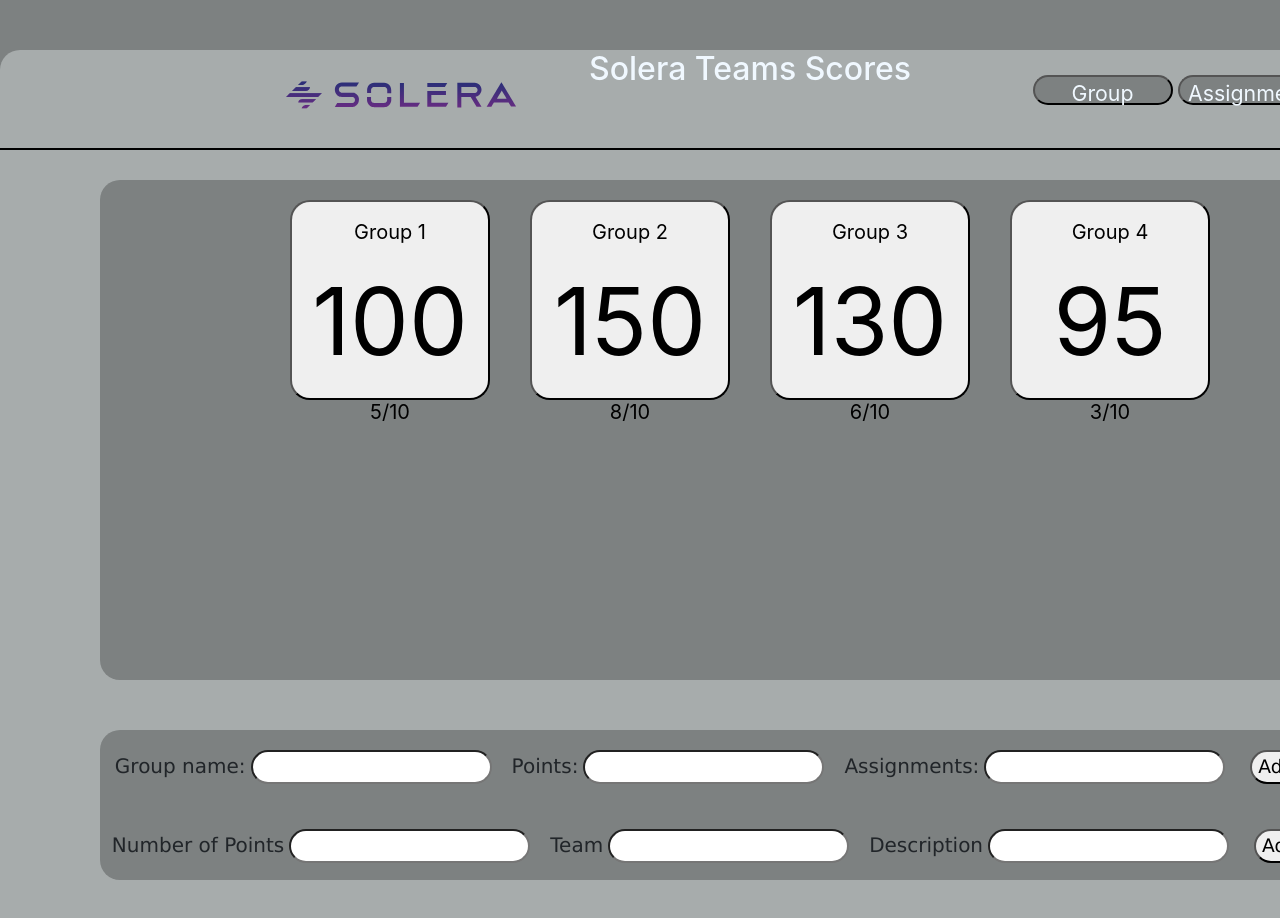
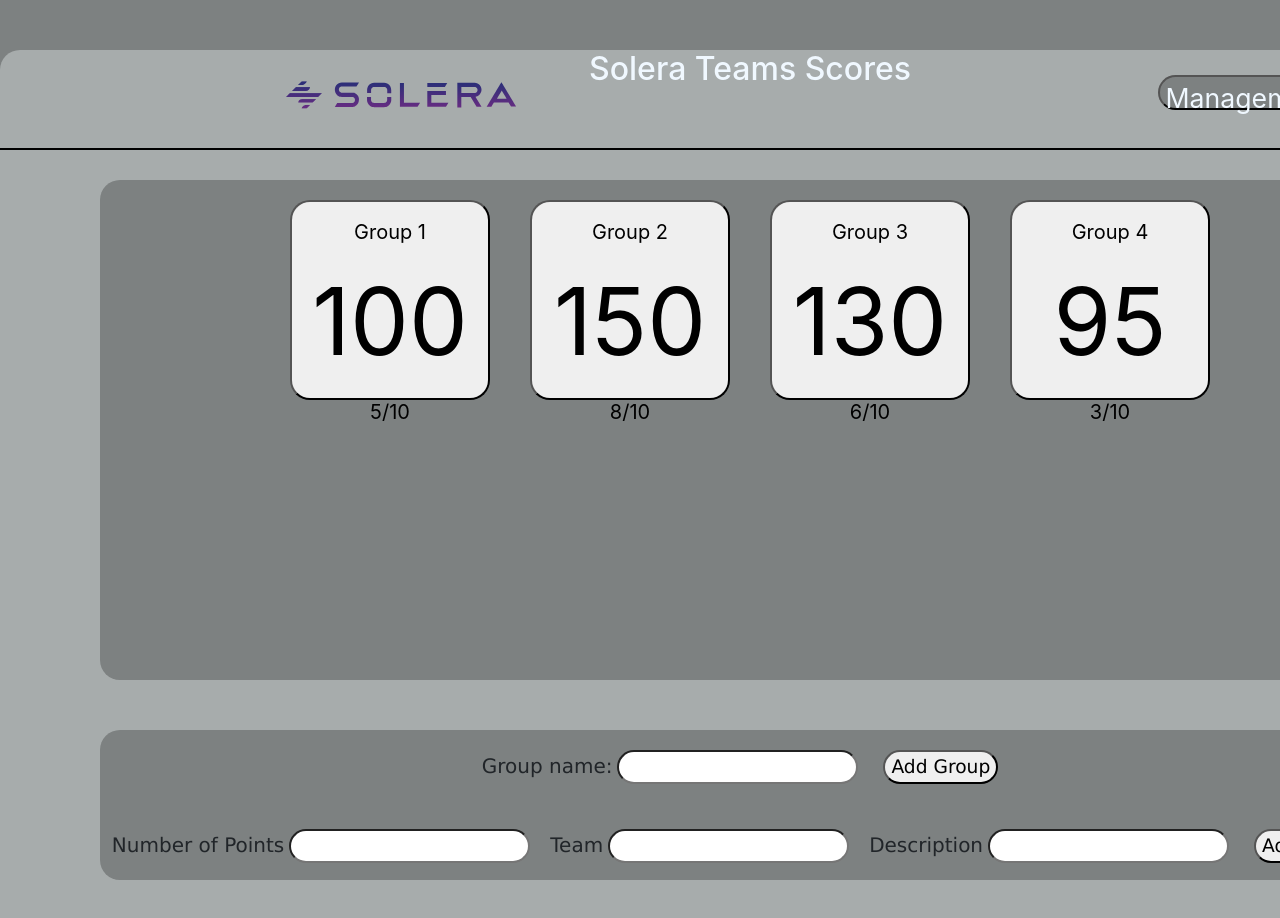
Before and after one commit to jndgoncalves/SoleraBootcampProject, a React (Create React App) app: page / in a window 1280 px wide. Shown: the top 918 px of the page. Built offline with nearby package versions, Linux system fonts and the light colour scheme; the HTML template or start-up script is replaced by a standard one.

Commit message:
more and more changes

```diff
--- a/src/App.css
+++ b/src/App.css
@@ -2,35 +2,6 @@ body {
   background-color: rgb(125, 129, 129);
 }
 
-.BigDiv {
-  height: 500px;
-  width: 1300px;
-  background-color: rgb(125, 129, 129);
-  border-radius: 20px;
-}
-
-.ResultsDiv {
-  /*visibility: hidden;*/
-  height: 150px;
-  width: 1300px;
-  background-color: rgb(125, 129, 129);
-  border-radius: 20px;
-  margin-top: 50px;
-}
-
-.BigDiv button {
-  text-align: center;
-  margin: 20px;
-  width: 200px;
-  height: 200px;
-  padding: 10px;
-  border-radius: 20px;
-}
-
-div {
-  text-align: center;
-  margin: 25px auto;
-}
 
 .App {
   background-color: rgb(167, 172, 172);
--- a/src/App.js
+++ b/src/App.js
@@ -2,11 +2,15 @@ import "./App.css";
 import BigDiv from "./Components/BigDiv/BigDiv";
 import Header from "./Components/Header/Header";
 
+
 const App = () => {
+
   return (
     <>
-      {/* <Header /> */}
+    <div className="App" id="App">
+    <Header />
       <BigDiv />
+    </div>
     </>
   );
 }
--- /dev/null
+++ b/src/Components/BigDiv/BigDiv.css
@@ -0,0 +1,29 @@
+.BigDiv {
+    height: 500px;
+    width: 1300px;
+    background-color: rgb(125, 129, 129);
+    border-radius: 20px;
+  }
+
+  .ResultsDiv {
+    visibility:hidden;
+    height: 150px;
+    width: 1300px;
+    background-color: rgb(125, 129, 129);
+    border-radius: 20px;
+    margin-top: 50px;
+  }
+
+  .BigDiv button {
+    text-align: center;
+    margin: 20px;
+    width: 200px;
+    height: 200px;
+    padding: 10px;
+    border-radius: 20px;
+  }
+
+  div {
+    text-align: center;
+    margin: 25px auto;
+  }
--- a/src/Components/BigDiv/BigDiv.js
+++ b/src/Components/BigDiv/BigDiv.js
@@ -5,7 +5,8 @@ import NewGroup from '../NewGroup/NewGroup.js';
 import AddPoints from '../AddPoints/AddPoints.js';
 import GroupDetails from '../GroupDetails/GroupDetails';
 import Group from '../Group/Group';
-import '../../App.css';
+import './BigDiv.css';
+
 
 
 const task1 = ["HTML", "React", "JS", "c++"];
@@ -18,7 +19,7 @@ const task4 = ["HTML", "React", "JS", "c++"];
 const tasksScore4 = [33, 66, 32, 21];
 let idNumber
 
-export default function BigDiv() {
+export default function BigDiv(props) {
 
   const clickHandler = () => {
 
@@ -34,6 +35,10 @@ export default function BigDiv() {
     console.log(group)
   }
 
+  const managementPressed = event =>{
+
+  }
+
   const grupo =[
     {name: 'Group 1', points: '100', assignment:'5'},
     {name: 'Group 2', points: '150', assignment:'8'},
@@ -42,10 +47,7 @@ export default function BigDiv() {
 
   return (
     <>
-      <div className="App" id="App">
-        <Header />
-        <div className="BigDiv" id="BigDiv">
-
+      <div className="BigDiv" id="BigDiv">
       <button onClick={handleClick} id="1"><Group name={grupo[0].name} points={grupo[0].points} assignment={grupo[0].assignment}></Group></button>
       <button onClick={handleClick} id="2"><Group name={grupo[1].name} points={grupo[1].points} assignment={grupo[1].assignment}></Group></button>
       <button onClick={handleClick} id="3"><Group name={grupo[2].name} points={grupo[2].points} assignment={grupo[2].assignment}></Group></button>
@@ -53,9 +55,10 @@ export default function BigDiv() {
 
       </div>
 
-        <div className="ResultsDiv" id="Results">
+      <div className="ResultsDiv" style={{visibility:'visible'}} >
           <NewGroup onAddGroup={addGroupHandler} />
           <AddPoints />
+
           {isShown && (
             <div className="ResultsDiv" id="Details">
               {(() => {
@@ -83,7 +86,6 @@ export default function BigDiv() {
             </div>
           )}
         </div>
-      </div>
     </>
   )
 }
--- a/src/Components/Header/Header.css
+++ b/src/Components/Header/Header.css
@@ -16,12 +16,13 @@
 
   .sideButtons{
       border-radius: 20px;
-      font-size: 16pt;
-      height: 30px;
-      width: 140px;
+      font-size: 20pt;
+      height: 35px;
+      width: 180px;
       background-color: rgb(125, 129, 129);
       color:aliceblue;
       margin-right: 5px;
+      font-style: bold;
 
     }
 
--- a/src/Components/Header/Header.js
+++ b/src/Components/Header/Header.js
@@ -2,22 +2,22 @@
 import solera from "./solera.svg";
 import "./Header.css"
 
-
 function Header(){
 
 
-const clickHandler = event => {
-        let buttonId = event.currentTarget.id;
+const clickHandler = (event)=> {
+        let buttonId=event.currentTarget.id;
         console.log(buttonId);
     }
+
 return (
     <div className="headerDiv">
-    <div className="solera"><img src={solera} alt="solera logo" height="250" width="500" className="soleraImg"></img></div>
+    <div className="solera" ><img src={solera} alt="solera logo" height="250" width="500" className="soleraImg" ></img></div>
     <h1>Solera Teams Scores</h1>
     <div className="sideButtonsDiv">
-    <button onClick={clickHandler} id="addGroup" className="sideButtons"> Group </button>
-    <button onClick={clickHandler} id="addAssignment" className="sideButtons"> Assignment </button>
-    <button onClick={clickHandler} id="addPoints" className="sideButtons"> Points </button>
+    <button onClick={clickHandler} id="management" className="sideButtons"> Management </button>
+    {/* <button onClick={clickHandler} id="addAssignment" className="sideButtons"> Assignment </button> */}
+    {/* <button onClick={clickHandler} id="addPoints" className="sideButtons"> Points </button> */}
     </div>
   </div>);
 
--- a/src/Components/NewGroup/GroupForm.js
+++ b/src/Components/NewGroup/GroupForm.js
@@ -36,10 +36,10 @@ const GroupForm = (props) => {
         <div id="textDiv">
             <label>Group name:</label>
             <input type="text" min="1" required="0" onChange={nameChangeHandler} value={enteredName}></input>
-            <label>Points:</label>
+            {/* <label>Points:</label>
             <input type="number" min="0" id="point" required="0" onChange={pointsChangeHandler} value={enteredPoints}></input>
             <label>Assignments:</label>
-            <input type="number" min="0" id="assignments" required="0" onChange={assignmentChangeHandler} value={enteredAssignment}></input>
+            <input type="number" min="0" id="assignments" required="0" onChange={assignmentChangeHandler} value={enteredAssignment}></input> */}
             <button type="submit">Add Group</button>
         </div>
     </form>
```
